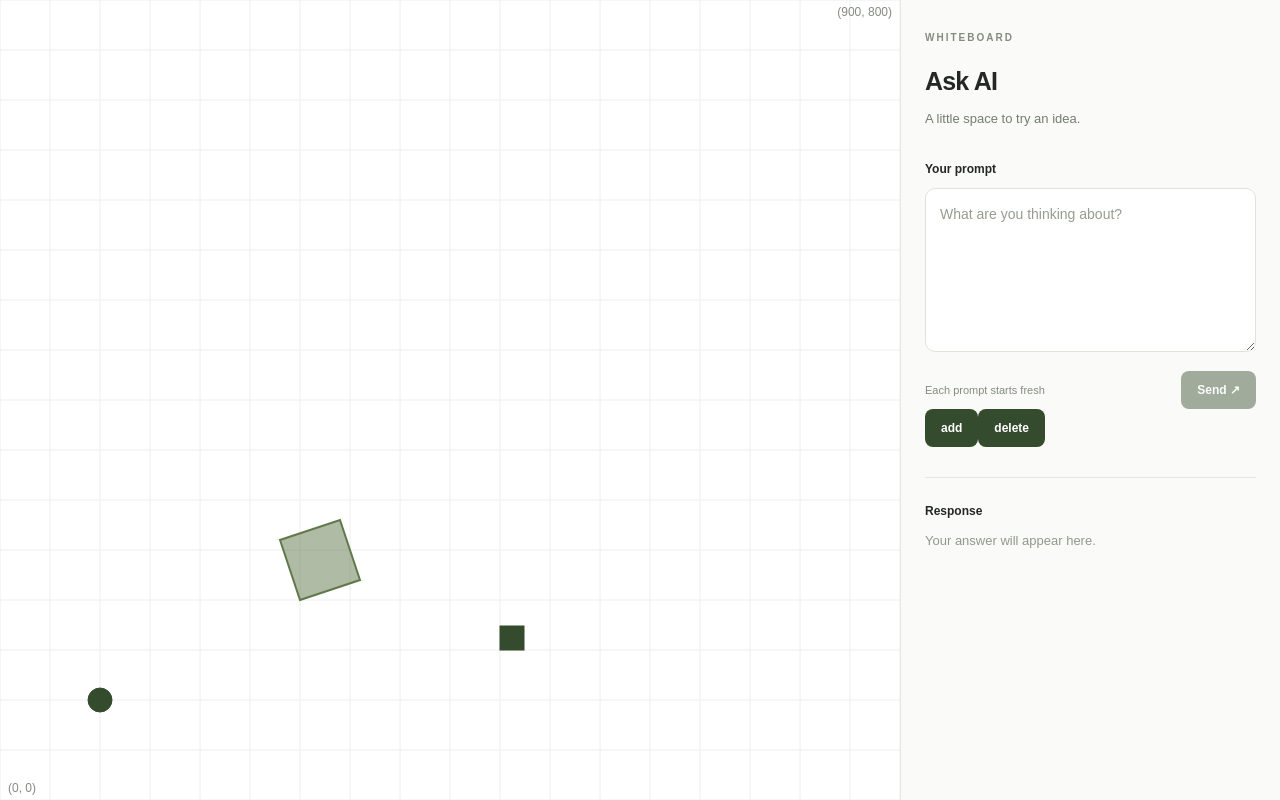
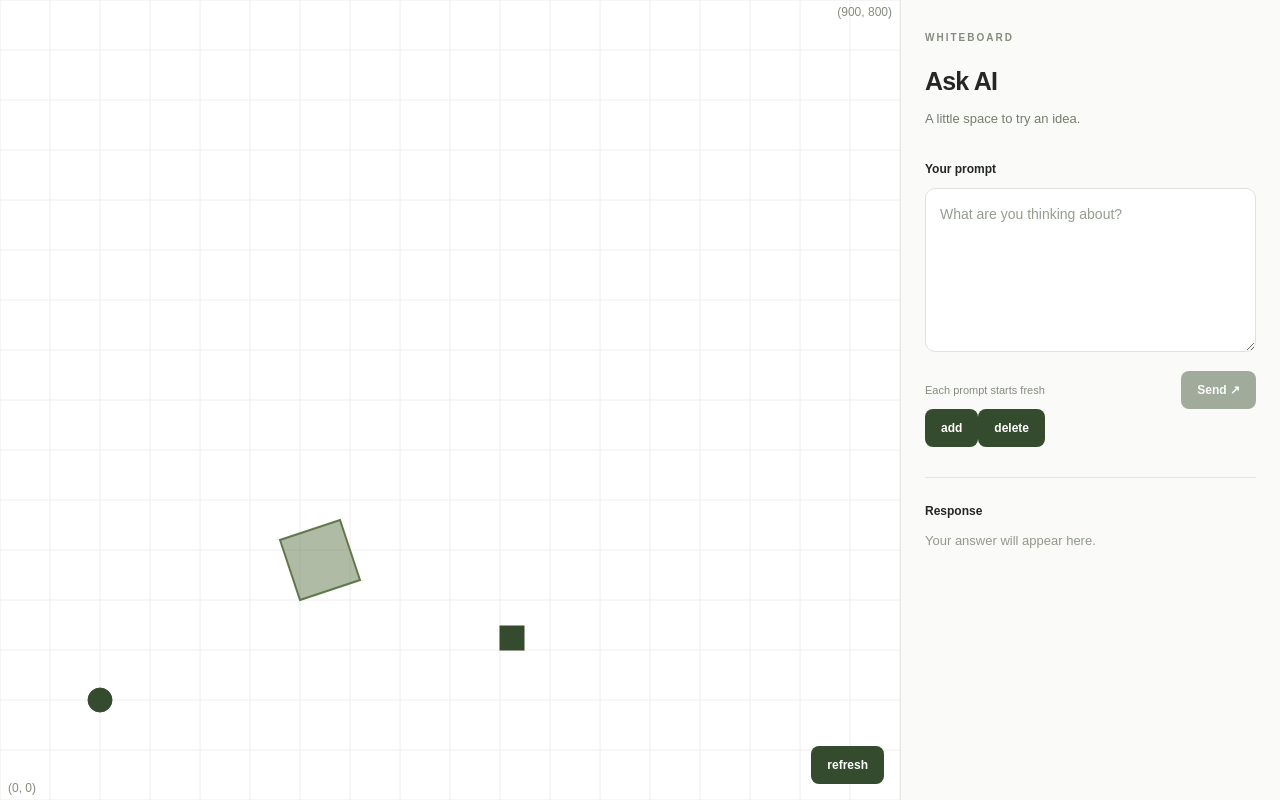
Before and after one commit to ducvo12/whiteboard-test, a Next.js app: page / in a window 1280 px wide. Built offline with nearby package versions, Linux system fonts and the light colour scheme.

Commit message:
added temp refresh button for objects

```diff
--- a/src/app/globals.css
+++ b/src/app/globals.css
@@ -21,6 +21,7 @@ body {
 }
 
 .canvas {
+    position: relative;
     flex: 1;
     min-width: 0;
     background: #fff;
--- a/src/components/whiteboard-canvas.tsx
+++ b/src/components/whiteboard-canvas.tsx
@@ -14,13 +14,12 @@ export default function WhiteboardCanvas() {
   const { width, height } = size;
 
   // fetch object data
+  async function getObjects() {
+    const response = await fetch("/api/objects")
+    const result = await response.json();
+    setObjects(result);
+  }
   useEffect(() => {
-    async function getObjects() {
-      const response = await fetch("/api/objects")
-      const result = await response.json();
-      setObjects(result);
-    }
-
     getObjects();
   }, []);
 
@@ -90,8 +89,14 @@ export default function WhiteboardCanvas() {
         {objects.map((obj) => (
           <BoardShape key={obj.id} obj={obj} toScreen={toScreen} />
         ))}
+      </svg>
 
-      </svg>
+      <button
+        onClick={getObjects}
+        className="absolute bottom-4 right-4 z-10"
+      >
+        refresh
+      </button>
     </section>
   );
 }
```
